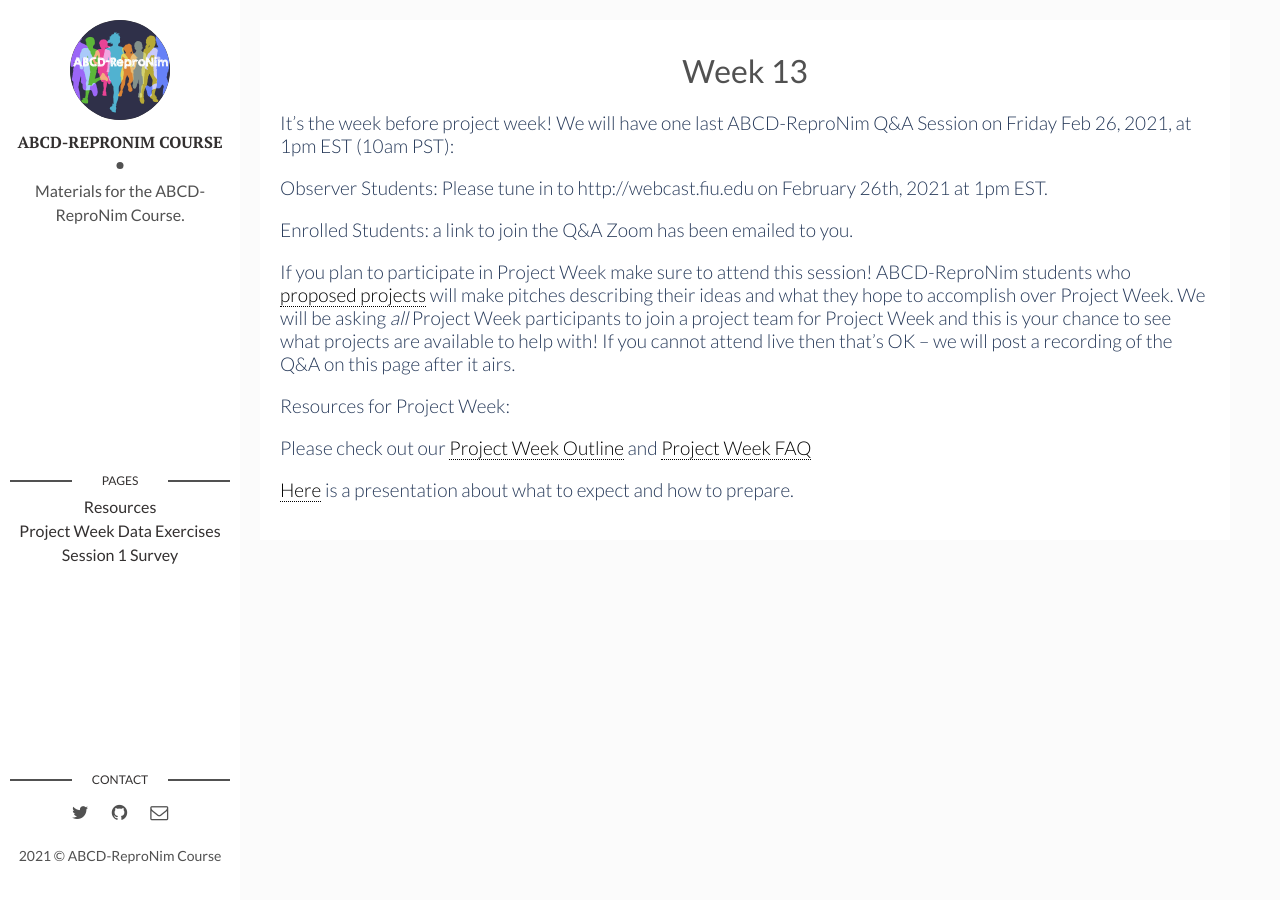
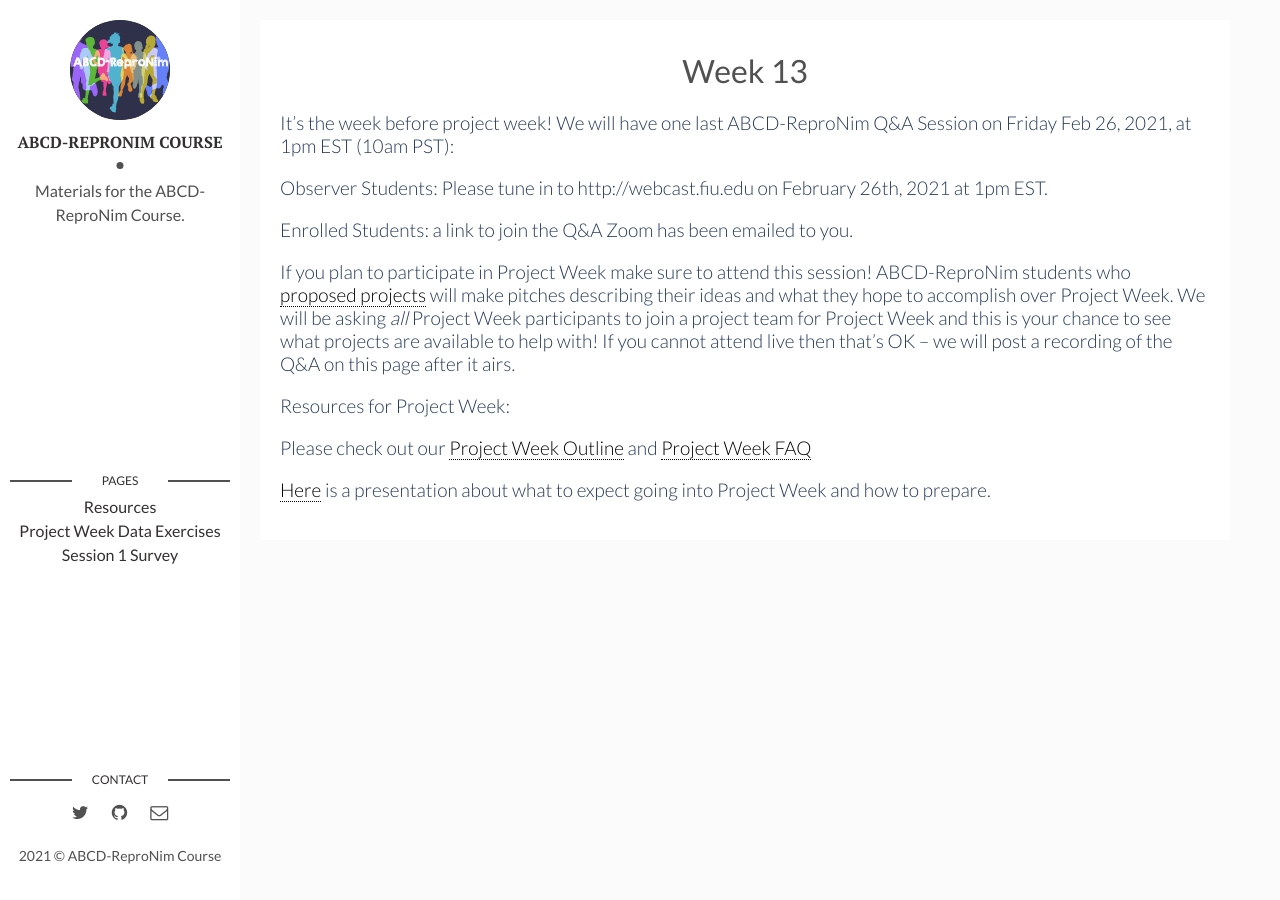
Before and after one commit to ABCD-ReproNim/materials, a Jekyll site: the page built from _posts/2021-02-26-week-13.md, in a window 1280 px wide. Built offline with Jekyll 4.4.1, drawn with Linux system fonts in a browser that asks for light colours.

Commit message:
add a few more details to text

```diff
--- a/_posts/2021-02-26-week-13.md
+++ b/_posts/2021-02-26-week-13.md
@@ -18,4 +18,4 @@ Resources for Project Week:
 
 Please check out our [Project Week Outline](https://docs.google.com/document/d/1y5RqRw_ow7O3hTgwFBBsa6T9NaczIDwNM35qcRrw8fk/edit?usp=sharing) and [Project Week FAQ](https://docs.google.com/document/d/1fGYlcQQBqxsoEMnD3al1cKg1Zz0dXGY0thmcrRRYydc/edit?usp=sharing)
 
-[Here](https://docs.google.com/presentation/d/1yaISzpru7dApTVccquoJDVZxbryuiSyHnMLNUR5McTM/edit?usp=sharing) is a presentation about what to expect and how to prepare.
+[Here](https://docs.google.com/presentation/d/1yaISzpru7dApTVccquoJDVZxbryuiSyHnMLNUR5McTM/edit?usp=sharing) is a presentation about what to expect going into Project Week and how to prepare.
```
